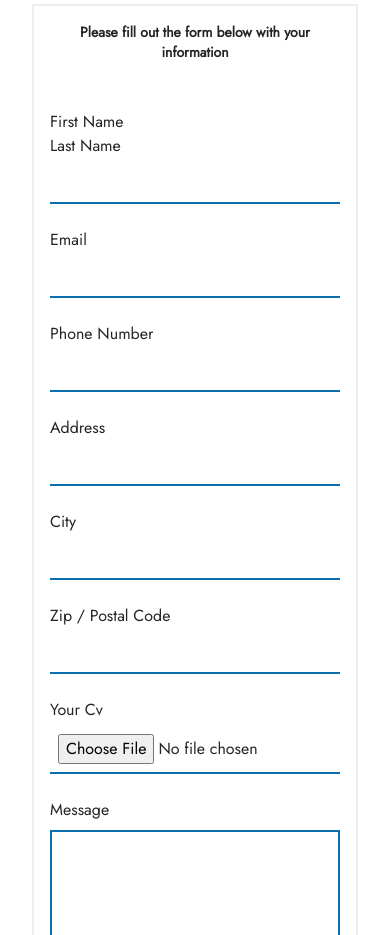
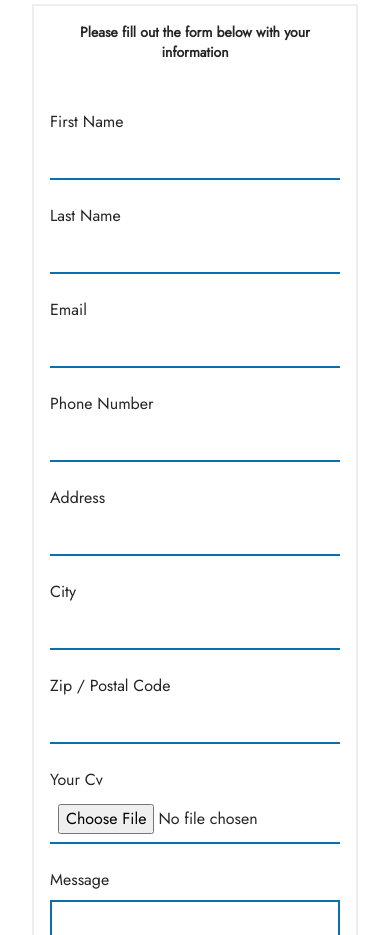
Before and after one commit to KamelMesbahi13/dzWorkAway, a React (Vite) app: page /Nos-Platforms/1 in a window 390 px wide. Shown: the part 1180-2115 px from the top of the page. Built offline with nearby package versions, Linux system fonts and the light colour scheme; no server answers.

Commit message:
Fixing Responsive Platforms Details rtl

```diff
--- a/src/Components/Home/Platforms/PlatformsForm.jsx
+++ b/src/Components/Home/Platforms/PlatformsForm.jsx
@@ -311,7 +311,7 @@ const PlatformsForm = () => {
                       <div className="flex flex-col justify-between md:flex-row">
                         <div>
                           {Name} <br />
-                          {/* <input
+                          <input
                             className={`${inputStyle} mb-6 md:mb-0 w-full`}
                             type="text"
                             {...register("name", {
@@ -330,7 +330,7 @@ const PlatformsForm = () => {
                                 errors.name.type === "minLength" &&
                                 "Name should be more than 5 characters"}
                             </p>
-                          )} */}
+                          )}
                         </div>
                         <div>
                           {LastName} <br />
```
